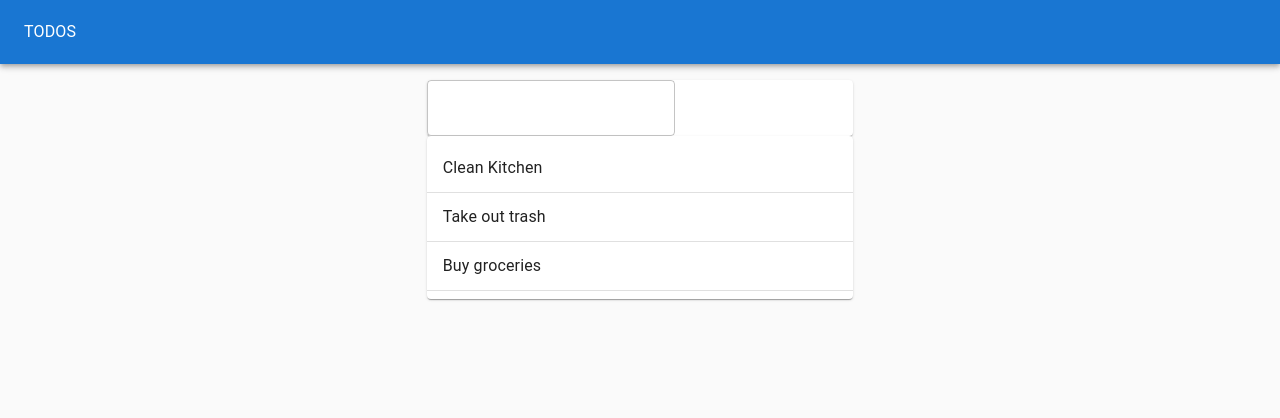
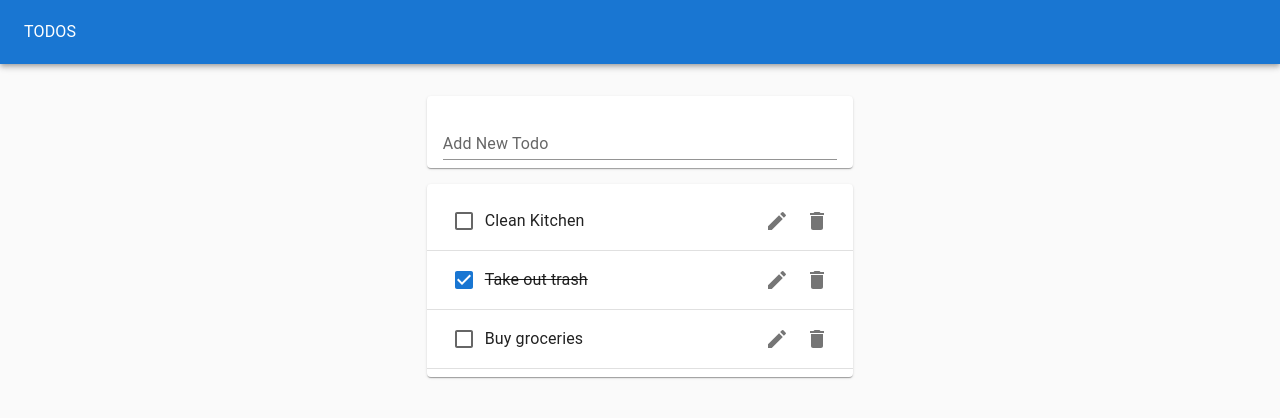
Before and after one commit to Passam02/react-todo-list, a React (Create React App) app: page / in a window 1280 px wide. Shown: the top 418 px of the page. Built offline with nearby package versions, Linux system fonts and the light colour scheme.

Commit message:
Add Todo component

```diff
--- a/package.json
+++ b/package.json
@@ -5,6 +5,7 @@
   "dependencies": {
     "@emotion/react": "^11.11.1",
     "@emotion/styled": "^11.11.0",
+    "@mui/icons-material": "^5.11.16",
     "@mui/material": "^5.13.6",
     "@testing-library/jest-dom": "^5.16.5",
     "@testing-library/react": "^13.4.0",
--- /dev/null
+++ b/src/Todo.js
@@ -0,0 +1,30 @@
+import React from 'react'
+import { ListItem, ListItemText, Checkbox, Chip, IconButton, ListItemSecondaryAction } from '@mui/material'
+import { Delete, Edit } from '@mui/icons-material'
+function Todo({task, completed}) {
+    return (
+        <ListItem>
+            <Checkbox tabIndex={-1} checked={completed}/>
+            <ListItemText style={{textDecoration: completed ? "line-through" : "none"}}>
+                {task}
+            </ListItemText>
+            <ListItemSecondaryAction>
+                <IconButton aria-label='Edit'>
+                    <Edit/>
+                </IconButton>
+                <IconButton aria-label='Delete'>
+                    <Delete/>
+                </IconButton>
+            </ListItemSecondaryAction>
+        </ListItem>
+    )
+}
+export default Todo
+
+/*<Chip
+  label="Custom delete icon"
+  onClick={handleClick}
+  onDelete={handleDelete}
+  deleteIcon={<DeleteIcon />}
+  variant="outlined"
+/>*/
--- a/src/TodoForm.js
+++ b/src/TodoForm.js
@@ -5,14 +5,17 @@ import useInputState from './hooks/useInputState'
 function TodoForm({addTodo}){
     const [value, handleChange, reset] = useInputState("")
     return (
-        <Paper>
+        <Paper style={{
+            margin: '1rem 0',
+            padding: '0 1rem'
+        }}>
             <form onSubmit={e=> {
                 e.preventDefault()
                 addTodo(value)
                 reset()
             }}
         >
-                <TextField value={value} onChange={handleChange}/>
+                <TextField fullWidth variant='standard' value={value} onChange={handleChange} margin='normal' label="Add New Todo"/>
             </form>
         </Paper>
     )
--- a/src/TodoList.js
+++ b/src/TodoList.js
@@ -1,4 +1,5 @@
 import React, {useState} from 'react'
+import Todo from './Todo'
 import { Paper, List, ListItem, ListItemText, Divider } from '@mui/material'
 
 function TodoList(props) {
@@ -7,11 +8,7 @@ function TodoList(props) {
             <List>
             {props.todos.map(todo => (
                 <>
-                    <ListItem>
-                        <ListItemText>
-                            {todo.task}
-                        </ListItemText>
-                    </ListItem>
+                    <Todo task={todo.task} key={todo.id} completed={todo.completed}/>
                     <Divider/>
                 </>
             ))}
```
Also changed, not shown: 1 other file (tests, documents, lock files or other folders).
